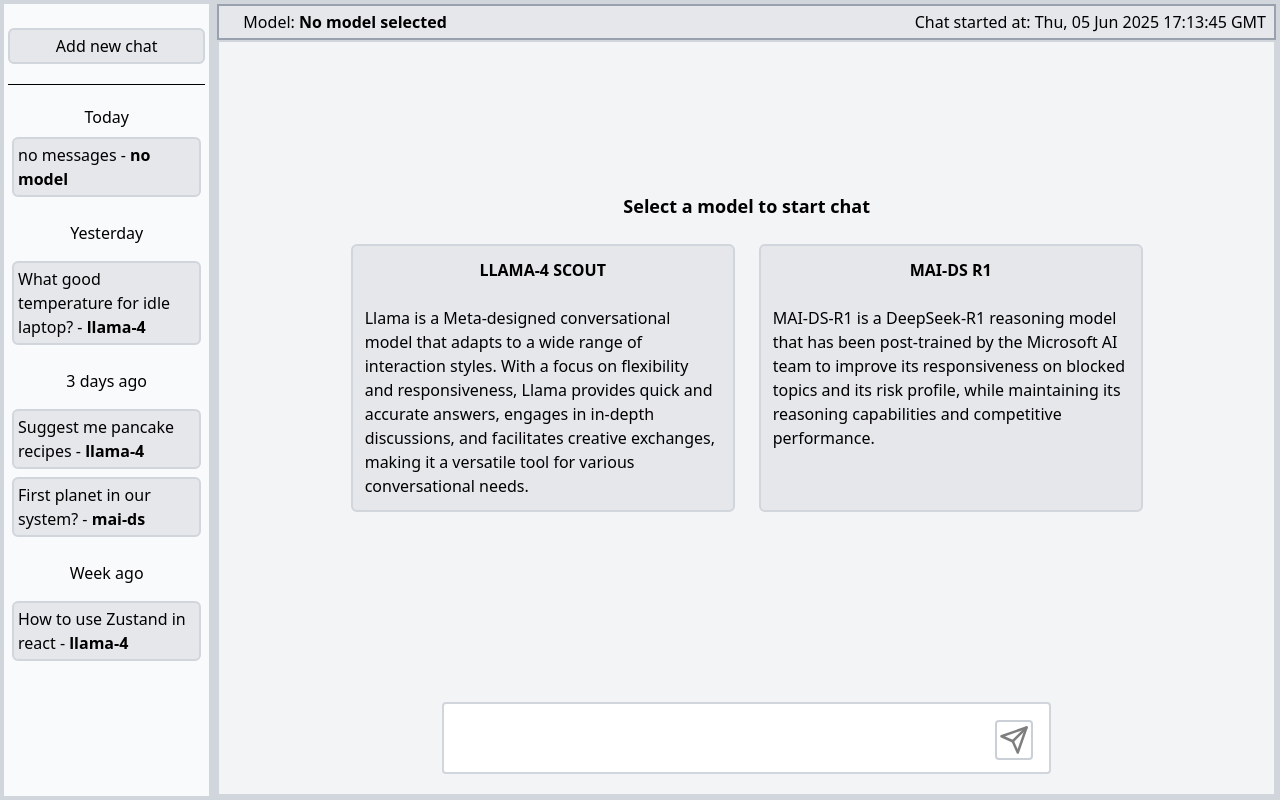
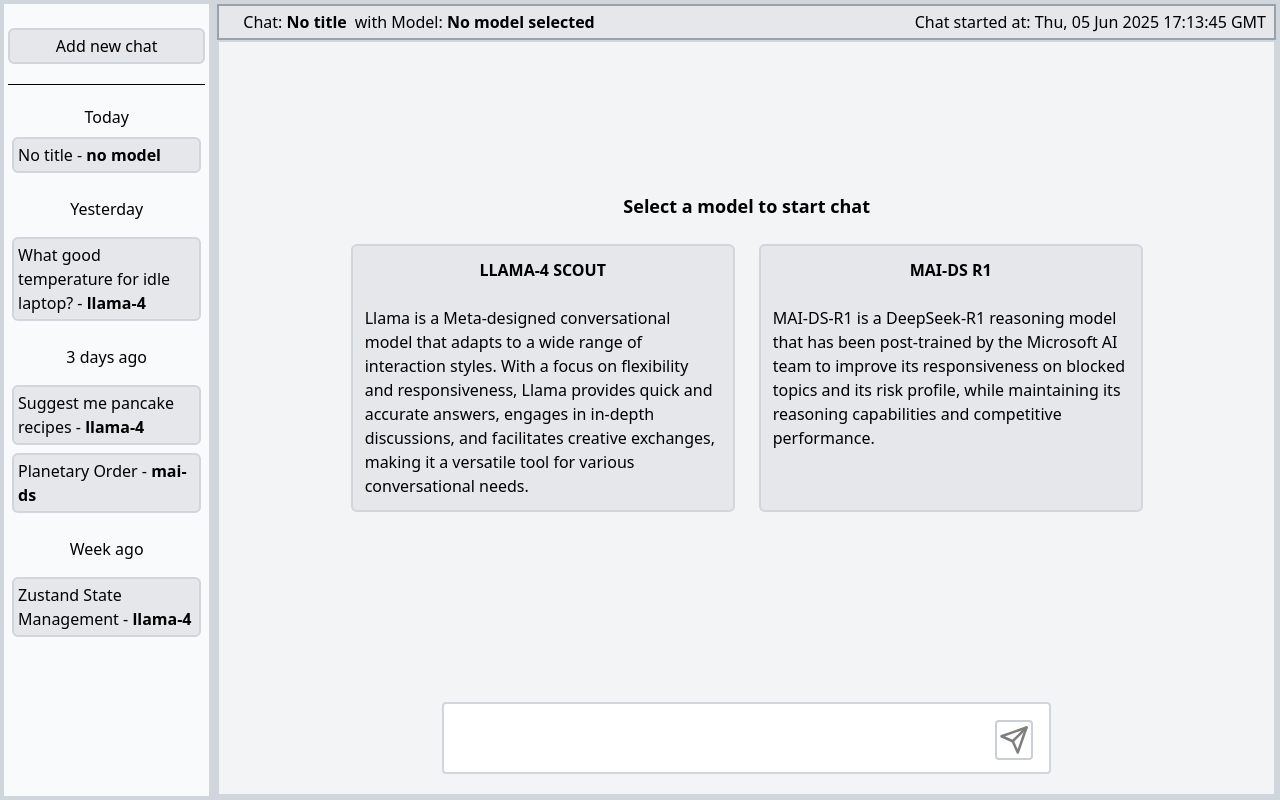
Before and after one commit to BMike903/LLM-front, a React (Vite) app: page / in a window 1280 px wide. Built offline with nearby package versions, Linux system fonts and the light colour scheme.

Commit message:
title display

```diff
--- a/src/App.tsx
+++ b/src/App.tsx
@@ -11,11 +11,13 @@ import { useCurrentChat, useCurrentChatId } from "./store/chatSelectors";
 import { models } from "./constants/models";
 import { getModel } from "./types/models";
 import { sendMessage } from "./services/chatService";
+import { selectTitleOrFirstMessage } from "./utils/chat";
 
 function App() {
   const currentChatId = useCurrentChatId();
   const currentChat = useCurrentChat();
-  const { messages, status, modelKey, startDate, draftMessage } = currentChat;
+  const { messages, status, modelKey, startDate, draftMessage, title } =
+    currentChat;
   const model = modelKey ? getModel(modelKey) : null;
   const setModel = useChatsStore((state) => state.setModel);
   const setDraftMessage = useChatsStore((state) => state.setDraftMessage);
@@ -59,7 +61,11 @@ function App() {
       >
         <div className="flex flex-row justify-between border-2 border-solid border-gray-400 bg-gray-200 p-1 px-2 pl-6 dark:border-gray-600 dark:bg-black">
           <div>
-            Model: <b>{model ? model.name : "No model selected"}</b>
+            Chat:{" "}
+            <b className="mr-2">
+              {selectTitleOrFirstMessage(title, messages[0]?.content)}
+            </b>
+            with Model: <b>{model ? model.name : "No model selected"}</b>
           </div>
           <div>Chat started at: {new Date(startDate).toUTCString()}</div>
         </div>
--- a/src/components/chatList.tsx
+++ b/src/components/chatList.tsx
@@ -4,6 +4,7 @@ import useChatsStore from "../store/store";
 import { useAllChats } from "../store/chatSelectors";
 import { daysSince } from "../utils/date";
 import { ChatPreview, ChatsPreviewsByDates } from "../types/chat";
+import { selectTitleOrFirstMessage } from "../utils/chat";
 
 function ChatList() {
   const setCurrentChat = useChatsStore((state) => state.setCurrentChat);
@@ -17,6 +18,7 @@ function ChatList() {
       model: chatContent.modelKey,
       startDate: chatContent.startDate,
       status: chatContent.status,
+      title: chatContent.title,
     }),
   );
   if (!chatsPreviews) return null;
@@ -54,7 +56,9 @@ function ChatList() {
         onClick={() => setCurrentChat(chatContent.chatID)}
         className="rounded-md border-2 border-solid border-gray-300 bg-gray-200 p-1 hover:cursor-pointer hover:bg-gray-100 dark:border-gray-600 dark:bg-gray-800 dark:hover:bg-gray-700"
       >
-        {chatContent.firstMessage ? chatContent.firstMessage : "no messages"} -{" "}
+        {/* {chatContent.firstMessage ? chatContent.firstMessage : "no messages"} */}
+        {selectTitleOrFirstMessage(chatContent.title, chatContent.firstMessage)}{" "}
+        -{" "}
         <b>
           {chatContent.model ? chatContent.model + " " : "no model"}
           {chatContent.status === "fetching" && (
--- a/src/types/chat.ts
+++ b/src/types/chat.ts
@@ -30,6 +30,7 @@ export type ChatPreview = {
   model?: string | null;
   startDate: string;
   status: LoadingStatuses;
+  title: string;
 };
 export type ChatsPreviewsByDates = {
   "weekAgo": ChatPreview[];
--- /dev/null
+++ b/src/utils/chat.ts
@@ -0,0 +1,16 @@
+export const selectTitleOrFirstMessage = (
+  title: string,
+  firstMessage: string | undefined | null,
+) => {
+  if (title.trim() !== "") {
+    return title;
+  } else if (
+    firstMessage !== null &&
+    firstMessage !== undefined &&
+    firstMessage.trim() !== ""
+  ) {
+    return firstMessage;
+  } else {
+    return "No title";
+  }
+};
```
